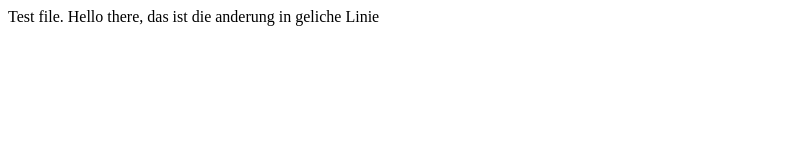
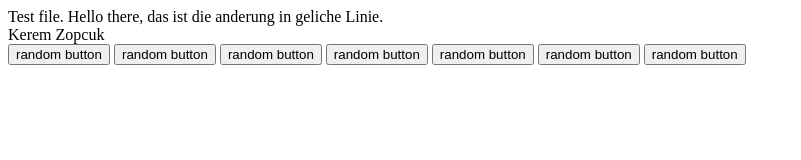
Before and after one commit to m0xai/demo-repo, a plain HTML site: page index.html in a window 1280 px wide. Shown: the whole page, without its empty margins (0-801 px from the left). Drawn offline with Linux system fonts and the light colour scheme.

Commit message:
end of the Git Tutuor

```diff
--- a/index.html
+++ b/index.html
@@ -9,7 +9,22 @@
 
 <body>
     Test file.
-    Hello there, das ist die anderung in geliche Linie
+    Hello there, das ist die anderung in geliche Linie.
+    <div class="dummy" id="dumm">Kerem Zopcuk</div>
+    <button class="btn">random button</button>
+    <button class="btn">random button</button>
+    <button class="btn">random button</button>
+    <button class="btn">random button</button>
+    <button class="btn">random button</button>
+    <button class="btn">random button</button>
+    <button class="btn">random button</button>
+    <script>
+        document.querySelectorAll('.btn').forEach( item => {
+            item.addEventListener('click', ()=>{
+                alert('Katya!')
+            }
+            )
+        } )
+    </script>
 </body>
-
 </html>
```
